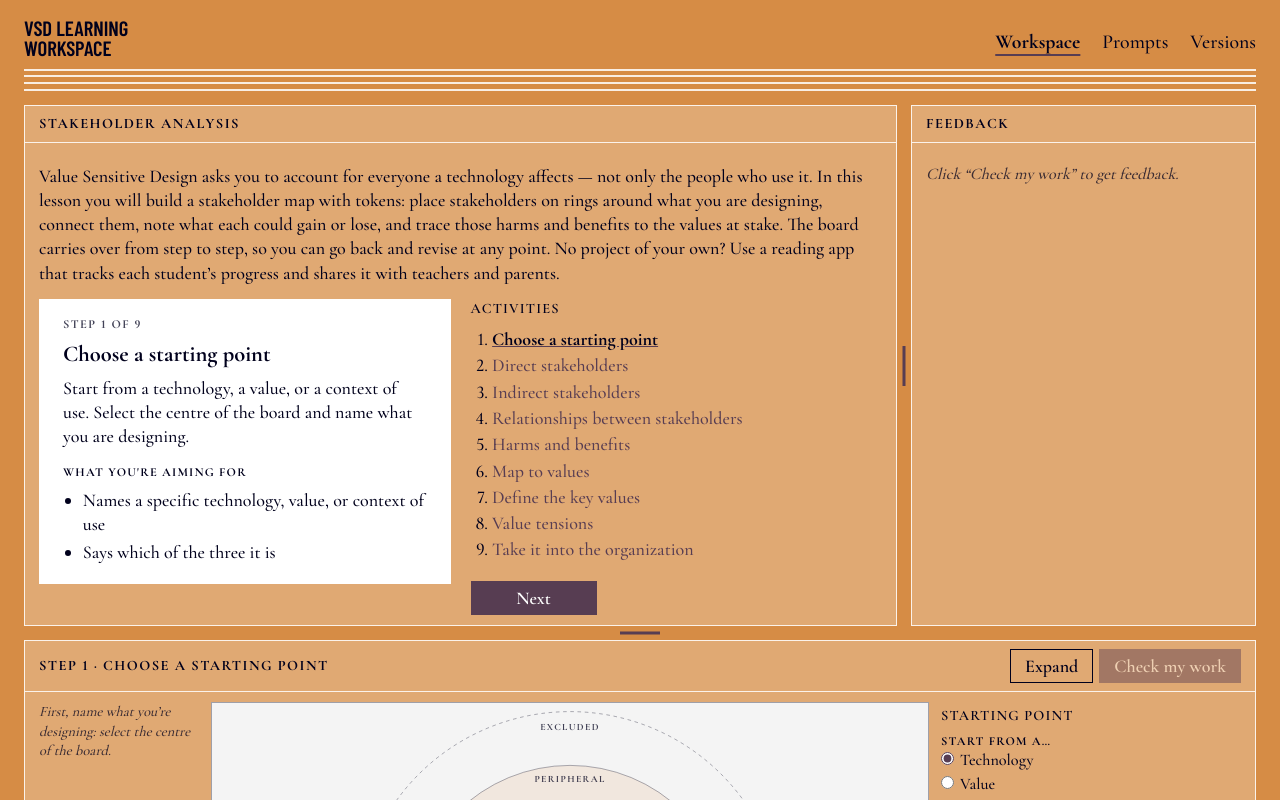
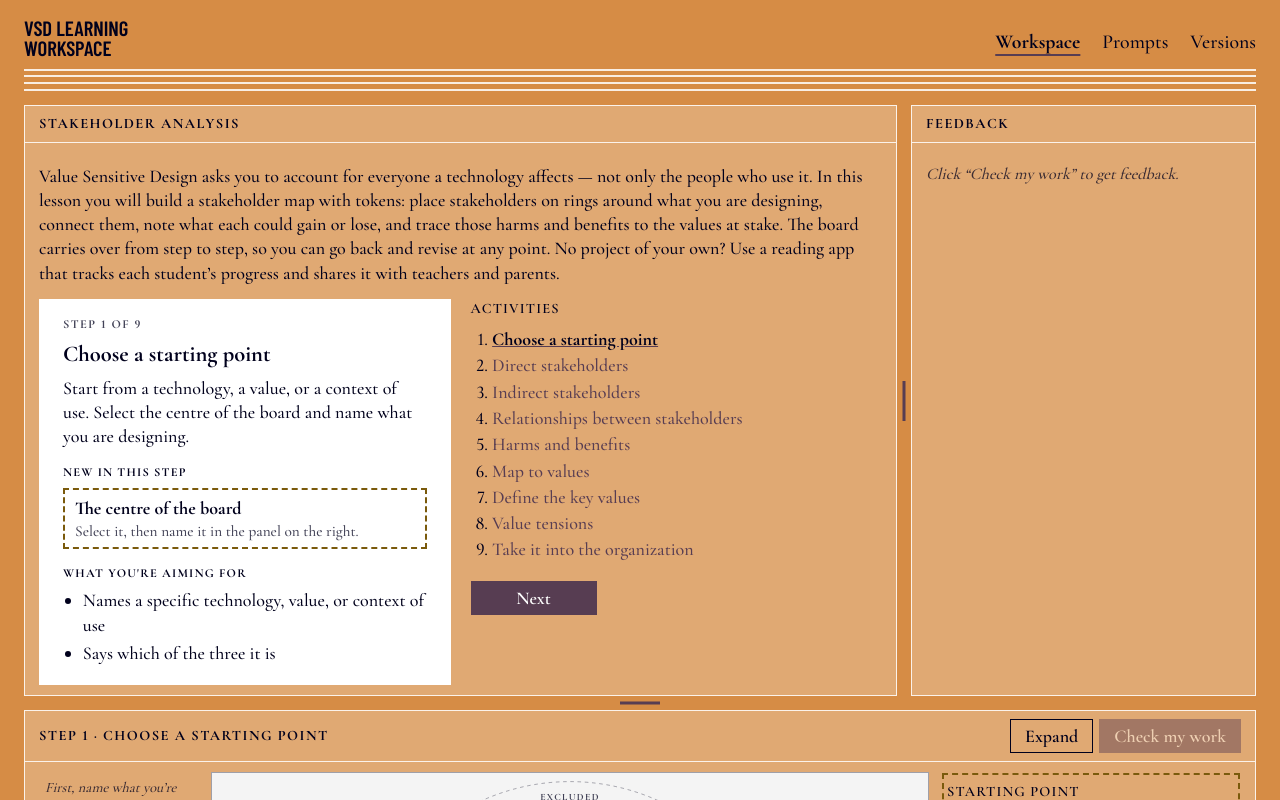
Before and after one commit to bcsaldias/ai-vsd, a React (Vite) app in the folder frontend/: page / in a window 1280 px wide. Built offline with nearby package versions, Linux system fonts and the light colour scheme.

Commit message:
Added student guidance

```diff
--- a/frontend/src/activities/stakeholder-tokens/StakeholderTokensActivity.tsx
+++ b/frontend/src/activities/stakeholder-tokens/StakeholderTokensActivity.tsx
@@ -12,7 +12,7 @@ import {
 import '@xyflow/react/dist/style.css';
 import type { ActivityProps } from '../../types/contracts';
 import {
-  CONTEXT_LABEL, CONTEXT_SIZE, LAST_STEP, RADIUS, RING_LABEL, TOKEN_SIZE, addLink, addToken, allows, hasLink,
+  CONTEXT_LABEL, CONTEXT_SIZE, LAST_STEP, RADIUS, RING_LABEL, TOKEN_SIZE, addLink, addToken, allows, guide, hasLink,
   linkLabel, moveToken, newId, normalize, removeLinks, removeTokens,
   type Link, type StakeholderTokensState, type Token,
 } from './model';
@@ -164,6 +164,7 @@ export function StakeholderTokensActivity({ savedState, onChange, config }: Acti
       role="button"
       tabIndex={0}
       className={`palette-token ${kind}`}
+      {...guide(step, kind)}
       draggable
       onDragStart={(e) => {
         e.dataTransfer.setData(DRAG_TYPE, kind);
@@ -199,7 +200,7 @@ export function StakeholderTokensActivity({ savedState, onChange, config }: Acti
             <p className="hint">First, name what you’re designing: select the centre of the board.</p>
           )}
           {allows(step, 'tensions') && (
-            <fieldset className="field">
+            <fieldset className="field" {...guide(step, 'tensions')}>
               <legend>Dragging between tokens adds a…</legend>
               <div className="choices">
                 <label><input type="radio" name="connect-as" checked={connectAs === 'relationship'} onChange={() => setConnectAs('relationship')} /> Relationship</label>
--- a/frontend/src/activities/stakeholder-tokens/model.ts
+++ b/frontend/src/activities/stakeholder-tokens/model.ts
@@ -67,6 +67,7 @@ export const STEP = {
   context: 1,
   direct: 2,
   indirect: 3,
+  excluded: 3,
   overlooked: 3,
   relationships: 4,
   impacts: 5,
@@ -79,6 +80,13 @@ export const LAST_STEP = 9;
 
 export type Tool = keyof typeof STEP;
 export const allows = (step: number, tool: Tool) => step >= STEP[tool];
+
+/** Marks where a tool lives: data-guide names it (the learning workspace can spotlight it from the
+    step card), and data-new flags it in the step that introduces it. */
+export const guide = (step: number, tool: Tool) => ({
+  'data-guide': tool,
+  'data-new': STEP[tool] === step ? '' : undefined,
+});
 
 // ---------- Geometry ----------
 
--- a/frontend/src/services/mockData.ts
+++ b/frontend/src/services/mockData.ts
@@ -18,6 +18,7 @@ export const MOCK_LESSON: Lesson = {
       kind: 'stakeholder-tokens',
       stateKey: BOARD,
       config: { step: 1 },
+      guide: [{ target: 'context', label: 'The centre of the board', where: 'Select it, then name it in the panel on the right.' }],
       title: 'Choose a starting point',
       prompt: 'Start from a technology, a value, or a context of use. Select the centre of the board and name what you are designing.',
       objectives: [
@@ -30,6 +31,7 @@ export const MOCK_LESSON: Lesson = {
       kind: 'stakeholder-tokens',
       stateKey: BOARD,
       config: { step: 2 },
+      guide: [{ target: 'direct', label: 'Direct token', where: 'In the palette left of the board. Drag it onto the rings, then type its name.' }],
       title: 'Direct stakeholders',
       prompt:
         'Add the people who will interact with the technology or its outputs. Drag each token onto the rings: ' +
@@ -45,6 +47,11 @@ export const MOCK_LESSON: Lesson = {
       kind: 'stakeholder-tokens',
       stateKey: BOARD,
       config: { step: 3 },
+      guide: [
+        { target: 'indirect', label: 'Indirect token', where: 'In the palette left of the board.' },
+        { target: 'excluded', label: 'Excluded area', where: 'The outer dashed ring. Drag left-out stakeholders there.' },
+        { target: 'overlooked', label: 'Hidden or overlooked', where: 'Right panel, after you select a stakeholder.' },
+      ],
       title: 'Indirect stakeholders',
       prompt:
         'Add the people affected by the technology who never use it. Look for those who are easy to miss: ' +
@@ -60,6 +67,7 @@ export const MOCK_LESSON: Lesson = {
       kind: 'stakeholder-tokens',
       stateKey: BOARD,
       config: { step: 4 },
+      guide: [{ target: 'relationships', label: 'Connections', where: 'Drag from a token’s dot to another token, or use “Connect to…” in the right panel.' }],
       title: 'Relationships between stakeholders',
       prompt:
         'Connect stakeholders who affect one another: drag from a token’s dot to another token, ' +
@@ -74,6 +82,7 @@ export const MOCK_LESSON: Lesson = {
       kind: 'stakeholder-tokens',
       stateKey: BOARD,
       config: { step: 5 },
+      guide: [{ target: 'impacts', label: '+ Harm / + Benefit', where: 'Right panel, after you select a stakeholder.' }],
       title: 'Harms and benefits',
       prompt: 'Select each stakeholder and note what they could gain or lose from the technology.',
       objectives: [
@@ -86,6 +95,7 @@ export const MOCK_LESSON: Lesson = {
       kind: 'stakeholder-tokens',
       stateKey: BOARD,
       config: { step: 6 },
+      guide: [{ target: 'values', label: '+ value', where: 'Under each harm and benefit in the right panel. Type a value and press Enter.' }],
       title: 'Map to values',
       prompt: 'For each harm and benefit, name the human values it touches (e.g. privacy, autonomy, trust, fairness).',
       objectives: [
@@ -98,6 +108,7 @@ export const MOCK_LESSON: Lesson = {
       kind: 'stakeholder-tokens',
       stateKey: BOARD,
       config: { step: 7 },
+      guide: [{ target: 'definitions', label: 'Value definitions', where: 'In the Values list at the bottom of the right panel.' }],
       title: 'Define the key values',
       prompt:
         'For the values that matter most, write what each one means in this context. ' +
@@ -112,6 +123,7 @@ export const MOCK_LESSON: Lesson = {
       kind: 'stakeholder-tokens',
       stateKey: BOARD,
       config: { step: 8 },
+      guide: [{ target: 'tensions', label: 'Tensions', where: '“Tension with…” in the right panel, or switch dragging to “Tension” left of the board.' }],
       title: 'Value tensions',
       prompt:
         'Draw a tension between two stakeholders whose values pull against each other, and name the value at stake for each ' +
@@ -126,6 +138,7 @@ export const MOCK_LESSON: Lesson = {
       kind: 'stakeholder-tokens',
       stateKey: BOARD,
       config: { step: 9 },
+      guide: [{ target: 'organization', label: 'Owner and next action', where: 'Under each value, and in each tension.' }],
       title: 'Take it into the organization',
       prompt: 'For the key values and tensions, note who should own them and what they will do next.',
       objectives: [
--- a/frontend/src/styles.css
+++ b/frontend/src/styles.css
@@ -232,6 +232,38 @@ body.resizing-row { cursor: row-resize; user-select: none; }
 .step-card h4 { margin: 0; font-size: 0.68rem; font-weight: 700; text-transform: uppercase; letter-spacing: 0.1em; }
 .step-card ul { margin: 0.35rem 0 0; padding-left: 1.1rem; }
 .step-card li + li { margin-top: 0.2rem; }
+.step-card h4 + ul { margin-bottom: 0.9rem; }
+.step-card ul:last-child { margin-bottom: 0; }
+
+/* "New in this step": each item matches the dashed amber marks on the new controls below. */
+.step-card .guide-list { list-style: none; padding-left: 0; display: grid; gap: 6px; }
+.guide-item {
+  width: 100%;
+  display: grid;
+  gap: 1px;
+  padding: 6px 10px;
+  border: 2px dashed var(--suggestion);
+  background: transparent;
+  text-align: left;
+  font-weight: 500;
+}
+.guide-item:hover:not(:disabled), .guide-item:focus-visible { background: #fdf6e7; }
+.guide-label { font-weight: 700; }
+.guide-where { font-size: 0.85rem; color: var(--ink-soft); }
+
+/* Controls introduced by the current step (data-new), and a pulse when spotlit from the card. */
+[data-new] { outline: 2px dashed var(--suggestion); outline-offset: 3px; }
+.rings .ring[data-new] { outline: none; stroke: var(--suggestion); stroke-width: 6; stroke-dasharray: 14 8; }
+.tokens-board .react-flow__handle[data-new] { width: 16px; height: 16px; background: var(--suggestion); outline: none; }
+[data-spotlight] { animation: spotlight 0.9s ease-in-out infinite alternate; }
+@keyframes spotlight {
+  from { outline: 3px solid var(--suggestion); outline-offset: 2px; }
+  to { outline: 3px solid var(--suggestion); outline-offset: 7px; }
+}
+.rings .ring[data-spotlight] { animation: none; stroke: var(--suggestion); stroke-width: 10; }
+@media (prefers-reduced-motion: reduce) {
+  [data-spotlight] { animation: none; outline: 3px solid var(--suggestion); outline-offset: 4px; }
+}
 .step-count { display: block; font-size: 0.68rem; font-weight: 700; line-height: 1; text-transform: uppercase; letter-spacing: 0.12em; color: var(--ink-soft); }
 .step-title { margin: 8px 0 0; font-size: 1.25rem; font-weight: 700; line-height: 1.2; text-transform: none; letter-spacing: 0; }
 .activity-list { padding-left: 1.2rem; margin: 0.4rem 0; }
@@ -321,7 +353,8 @@ button.link.active { color: var(--ink); font-weight: 700; text-decoration: under
   flex: 1;
   min-height: 0;
 }
-.token-palette, .token-inspector { display: flex; flex-direction: column; gap: 10px; min-height: 0; overflow: auto; }
+/* Padding leaves room for the outlines that mark new controls (they'd be clipped by the scroll box). */
+.token-palette, .token-inspector { display: flex; flex-direction: column; gap: 10px; min-height: 0; overflow: auto; padding: 6px; }
 .token-palette .hint, .token-inspector .hint { font-size: 0.8rem; margin: 0; }
 .tokens-board { min-height: 220px; overflow: hidden; }
 
@@ -369,7 +402,8 @@ button.icon { border: none; padding: 0 6px; font-size: 1.1rem; line-height: 1; }
 }
 .palette-token.direct::before, .swatch.direct { background: var(--plum); }
 .palette-token.indirect::before, .swatch.indirect { background: #fff; }
-.swatch.overlooked { background: #fff; border-color: var(--ink-line); outline: 2px dashed var(--suggestion); outline-offset: 1px; }
+/* Dotted plum, so it doesn't read as the dashed amber "new in this step" marker. */
+.swatch.overlooked { background: #fff; border-color: var(--ink-line); outline: 2px dotted var(--plum); outline-offset: 1px; }
 .token-legend { list-style: none; margin: auto 0 0; padding: 0; display: grid; gap: 4px; font-size: 0.8rem; }
 .token-legend li { display: flex; align-items: center; gap: 6px; }
 
@@ -427,7 +461,7 @@ button.icon { border: none; padding: 0 6px; font-size: 1.1rem; line-height: 1; }
 }
 .token.direct { background: var(--plum); color: #fff; }
 .token.indirect { background: #fff; color: var(--ink); }
-.token.overlooked { outline: 2px dashed var(--suggestion); outline-offset: 3px; }
+.token.overlooked { outline: 3px dotted var(--plum); outline-offset: 3px; }
 .token-label.unnamed { font-style: italic; font-weight: 500; }
 .token-label { display: -webkit-box; -webkit-line-clamp: 3; -webkit-box-orient: vertical; overflow: hidden; overflow-wrap: anywhere; }
 .token-flag {
@@ -437,7 +471,7 @@ button.icon { border: none; padding: 0 6px; font-size: 1.1rem; line-height: 1; }
   width: 22px;
   height: 22px;
   border-radius: 50%;
-  background: var(--suggestion);
+  background: var(--plum);
   color: #fff;
   font-size: 15px;
   line-height: 22px;
--- a/frontend/src/workspace/LearningWorkspace.tsx
+++ b/frontend/src/workspace/LearningWorkspace.tsx
@@ -28,6 +28,19 @@ export function LearningWorkspace({ lesson, currentActivityId, onSelectActivity,
     if (offering) offerRef.current?.querySelector<HTMLButtonElement>('button:not(:disabled)')?.focus();
   }, [offering]);
 
+  // Spotlight the activity's elements for a guide item. Elements are found by their data-guide
+  // attribute, so the card doesn't depend on how any activity is built.
+  const spotlight = (target: string | null) => {
+    document.querySelectorAll('[data-spotlight]').forEach((el) => el.removeAttribute('data-spotlight'));
+    if (target) document.querySelectorAll(`[data-guide="${target}"]`).forEach((el) => el.setAttribute('data-spotlight', ''));
+  };
+  const showMe = (target: string) => {
+    const el = document.querySelector(`[data-guide="${target}"]`);
+    el?.scrollIntoView({ block: 'nearest', behavior: 'smooth' });
+    spotlight(target);
+  };
+  useEffect(() => () => spotlight(null), [currentActivityId]);
+
   const next = () => {
     if (!onNext) return;
     if (checked) onNext();
@@ -48,6 +61,29 @@ export function LearningWorkspace({ lesson, currentActivityId, onSelectActivity,
               <span className="step-count">Step {index + 1} of {lesson.activities.length}</span>
               <h3 id="step-card-title" className="step-title">{current.title}</h3>
               <p>{current.prompt}</p>
+              {current.guide && current.guide.length > 0 && (
+                <>
+                  <h4>New in this step</h4>
+                  <ul className="guide-list">
+                    {current.guide.map((g) => (
+                      <li key={g.target}>
+                        <button
+                          className="guide-item"
+                          onMouseEnter={() => spotlight(g.target)}
+                          onMouseLeave={() => spotlight(null)}
+                          onFocus={() => spotlight(g.target)}
+                          onBlur={() => spotlight(null)}
+                          onClick={() => showMe(g.target)}
+                          title="Show me"
+                        >
+                          <span className="guide-label">{g.label}</span>
+                          <span className="guide-where">{g.where}</span>
+                        </button>
+                      </li>
+                    ))}
+                  </ul>
+                </>
+              )}
               <h4>What you're aiming for</h4>
               <ul>
                 {current.objectives.map((o) => <li key={o}>{o}</li>)}
```
Also changed, not shown: frontend/src/activities/stakeholder-tokens/BoardNodes.tsx (+6 -5 lines), frontend/src/activities/stakeholder-tokens/Inspector.tsx (+19 -13 lines), frontend/src/types/contracts.ts (+11 -0 lines), 1 other file (tests, documents, lock files or other folders).
